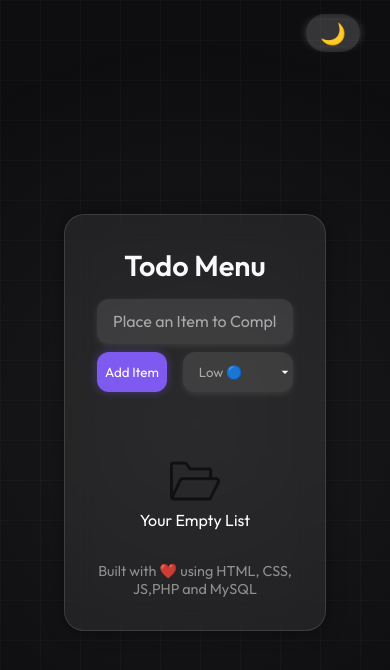
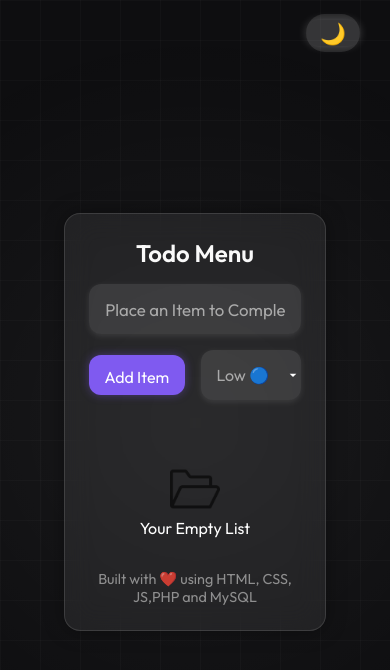
Before and after one commit to trevourXcodes/FullStack, a PHP site: page / in a window 390 px wide. Shown: the top 670 px of the page. Run offline with PHP 8.4, Linux system fonts and the light colour scheme; data that the repository does not hold is empty.

Commit message:
New responsive style for mobile users v1.1

```diff
--- a/style.css
+++ b/style.css
@@ -212,6 +212,11 @@ img {
 /* Tasks */
 .datas {
   margin-top: 2rem;
+}
+.task-actions {
+  display: flex;
+  gap: 10px;
+  align-items: center;
 }
 
 .row.mt-2 {
@@ -476,25 +481,81 @@ body.light-mode .toggle-mode label {
   to { opacity: 1; transform: translateY(0); }
 }
 
-/* Responsive */
 @media screen and (max-width: 768px) {
+  .container {
+    max-width: 95%;
+    padding: 1.5rem;
+  }
+
+  .card {
+    padding: 1.5rem;
+    border-radius: 16px;
+  }
+
+  .card-header p {
+    font-size: 1.5rem;
+  }
+
   .row.mt-2 {
     flex-direction: column;
     text-align: center;
-    gap: 10px;
+    gap: 12px;
+    padding: 1rem;
   }
 
-  .btn {
-    margin-top: 0.5rem;
-    width: 90%;
+  .task-actions {
+    gap: 20px;
+    justify-content: center;
+    flex-wrap: wrap;
+  }
+
+  .task-actions a,
+  .task-actions button {
+    font-size: 1.5rem;
+  }
+
+  .btn,
+  .submit {
+    width: 100%;
+    font-size: 1rem;
+    padding: 0.75rem;
+  }
+
+  .input-box input {
+    height: 50px;
+    font-size: 1.05rem;
+    padding: 0 1rem;
+  }
+
+  .priority-dropdown {
+    width: 100%;
+    height: 50px;
+    font-size: 1rem;
+  }
+
+  .modal-content {
+    width: 95%;
+    padding: 1.5rem;
+  }
+
+  .modal-content input,
+  .modal-content select {
+    font-size: 1rem;
+    padding: 0.75rem 1rem;
+  }
+
+  .close-btn {
+    font-size: 1.5rem;
+  }
+
+  .badge {
+    font-size: 0.9rem;
+    padding: 5px 10px;
+    margin-left: 5px;
   }
 
   .card-body form {
     flex-direction: column;
-    align-items: stretch;
-  }
-
-  .priority-dropdown {
-    width: 100%;
+    gap: 1rem;
   }
 }
```
